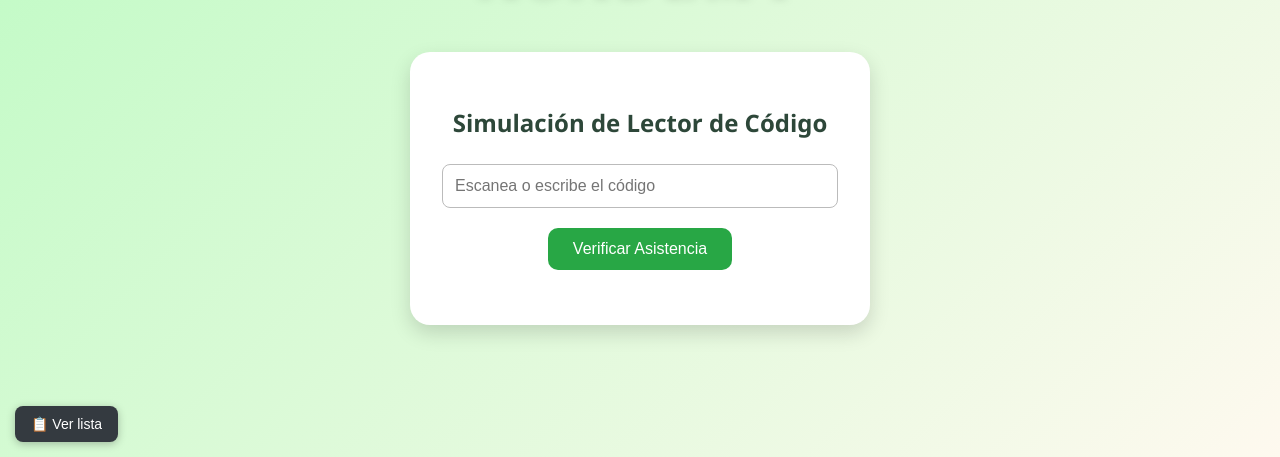
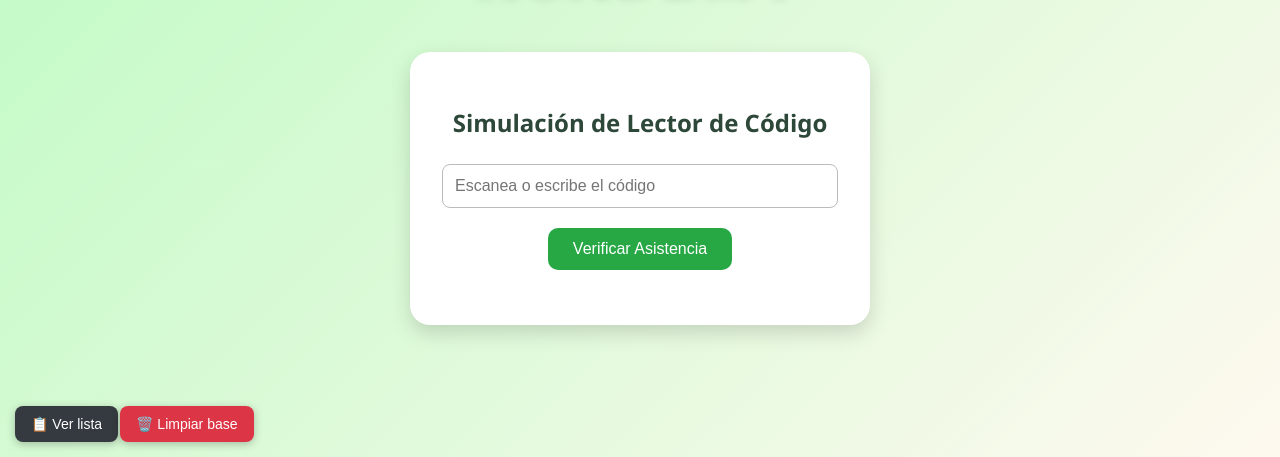
Before and after one commit to llorentedev/Prototipo-Asistencia-, a plain HTML site: page index.html in a window 1280 px wide. Shown: the part 343-800 px from the top of the page. Drawn offline with Linux system fonts and the light colour scheme.

Commit message:
Update index.html

```diff
--- a/index.html
+++ b/index.html
@@ -5,8 +5,6 @@
   <title>Control de Asistencia - Prototipo</title>
 
   <style>
-
-/* Fondo */
     body {
       font-family: 'Segoe UI', Tahoma, Geneva, Verdana, sans-serif;
       background: linear-gradient(135deg, #b9fbc0, #fef9ef);
@@ -17,7 +15,6 @@
       place-items: center;
     }
 
-/* Ajustes del logo */
     .logo {
       width: 508px;
       margin-bottom: -250px;
@@ -26,7 +23,6 @@
       filter: drop-shadow(2px 2px 4px rgba(0, 0, 0, 0.2));
     }
 
- /* Cuadro principal (Simulación de Lector de Código) */
     .container {
       background-color: #ffffff;
       padding: 35px 30px;
@@ -37,19 +33,16 @@
       max-width: 400px;
     }
 
- /* Título */
     h2 {
       margin-bottom: 25px;
       color: #2d4739;
       font-size: 24px;
     }
 
- /* Ajuste de caja donde se escribe (input) */
-
     input {
       padding: 12px;
-      width: calc(100% - 4px); /* Para que no se desborde */
-      margin: 0 auto 20px auto; /* Centrado */
+      width: calc(100% - 4px);
+      margin: 0 auto 20px auto;
       display: block;
       border: 1px solid #bbb;
       border-radius: 8px;
@@ -57,15 +50,11 @@
       box-sizing: border-box;
     }
 
-/* Focus: al dar click el exterior del recuadro cambia de color (innecesario pero profesional) */
-
     input:focus {
       border-color: #28a745;
       outline: none;
       box-shadow: 0 0 5px rgba(40, 167, 69, 0.4);
     }
-/* Botones */
-
 
     button {
       padding: 12px 25px;
@@ -78,13 +67,11 @@
       transition: background-color 0.3s ease, transform 0.2s ease;
     }
 
-/* Hover: Se activa al pasar el mouse por encima dando una imagen más limpia y profesional */
     button:hover {
       background-color: #218838;
       transform: scale(1.02);
     }
 
-/* Resultado */
     .resultado {
       margin-top: 20px;
       font-weight: bold;
@@ -92,7 +79,6 @@
       transition: 0.3s ease;
     }
 
-/* Botón de lista */
     #verListaBtn {
       position: fixed;
       bottom: 15px;
@@ -107,12 +93,29 @@
       box-shadow: 0 2px 8px rgba(0, 0, 0, 0.25);
     }
 
-/* Hover botón lista */
     #verListaBtn:hover {
       background-color: #1d2124;
     }
 
-/* Cuadro asistencia */
+    /* ✅ Botón nuevo para limpiar base */
+    #formatearBtn {
+      position: fixed;
+      bottom: 15px;
+      left: 120px;
+      background-color: #dc3545;
+      color: white;
+      border: none;
+      padding: 10px 16px;
+      border-radius: 8px;
+      font-size: 14px;
+      cursor: pointer;
+      box-shadow: 0 2px 8px rgba(0, 0, 0, 0.25);
+    }
+
+    #formatearBtn:hover {
+      background-color: #b02a37;
+    }
+
     #listaAsistencia {
       position: fixed;
       bottom: 70px;
@@ -128,7 +131,6 @@
       display: none;
       z-index: 1000;
     }
-
   </style>
 </head>
 
@@ -150,8 +152,11 @@
   <!-- Botón para ver lista -->
   <button id="verListaBtn" onclick="mostrarLista()">📋 Ver lista</button>
 
+  <!-- ✅ Botón para limpiar base de datos -->
+  <button id="formatearBtn" onclick="formatearBase()">🗑️ Limpiar base</button>
+
   <!-- Lista con nombres -->
-  <div id="listaAsistencia" style="display:none; position:fixed; bottom:60px; left:20px; background:white; padding:15px; border-radius:10px; box-shadow:0 2px 10px rgba(0,0,0,0.2); max-height:300px; overflow-y:auto; font-size:14px; width:260px;"></div>
+  <div id="listaAsistencia"></div>
 
 </body>
 </html>
```
